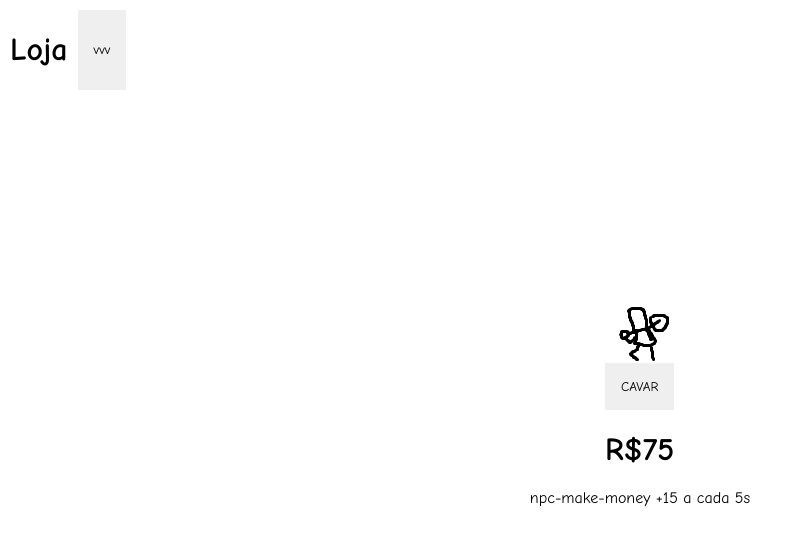
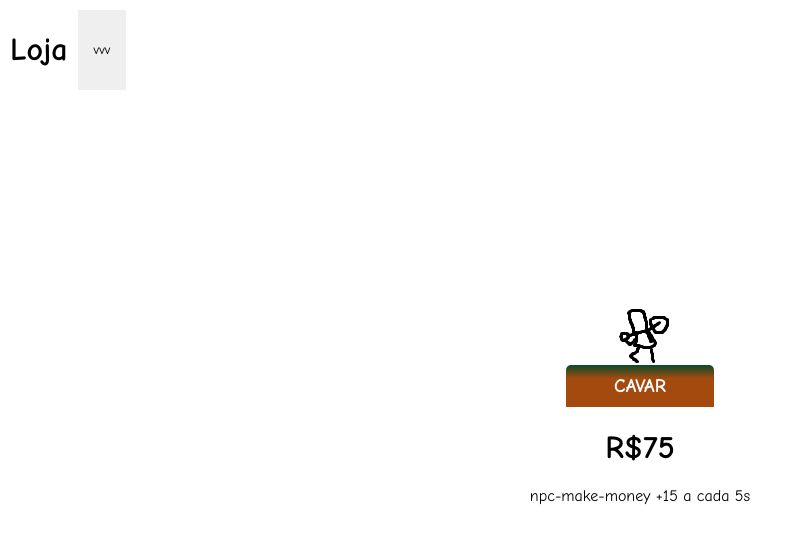
Before and after one commit to danielBRTanimacao/capitalism-game-react-ts, a React (Vite) app: page / in a window 1280 px wide. Shown: the top 546 px of the page, without its empty margins (0-801 px from the left). Built offline with nearby package versions, Linux system fonts and the light colour scheme.

Commit message:
feat: remaking some design to project

```diff
--- a/src/App.tsx
+++ b/src/App.tsx
@@ -40,11 +40,13 @@ export default () => {
         <>
             <Dashboard />
             <main>
-                <div>
+                <div className="center-div">
                     <img src={idle} alt="img-npc" />
-                    <button onClick={() => digMoney()}>CAVAR</button>
-                    <h1>R${amount}</h1>
+                    <button className="cave-btn" onClick={() => digMoney()}>
+                        CAVAR
+                    </button>
                 </div>
+                <h1>R${amount}</h1>
                 <div>
                     <div onClick={() => buyCompany(15)}>
                         npc-make-money +15 a cada 5s
--- a/src/assets/css/Index.css
+++ b/src/assets/css/Index.css
@@ -31,6 +31,34 @@ button:hover {
 
 .d-none {
     display: none;
+}
+
+/* INDEX */
+.center-div {
+    display: flex;
+    align-items: center;
+    flex-direction: column;
+}
+.cave-btn {
+    border-radius: 5px 5px 0 0;
+    padding: 10px 48px;
+    background: rgb(13, 99, 56);
+    background: linear-gradient(
+        180deg,
+        rgb(10, 73, 42) 0%,
+        rgb(164, 74, 14) 32%
+    );
+    color: white;
+    font-size: larger;
+    font-weight: 600;
+}
+.cave-btn:hover {
+    background: rgb(13, 99, 56);
+    background: linear-gradient(
+        180deg,
+        rgb(7, 48, 27) 0%,
+        rgb(119, 54, 10) 32%
+    );
 }
 
 /* DASHBOARD */
--- a/src/components/Dashboard.tsx
+++ b/src/components/Dashboard.tsx
@@ -4,6 +4,24 @@ import Brock from "../assets/sprites-npc/brock.png";
 
 export default () => {
     const [hideShop, setHideShop] = useState(true);
+
+    class NpcObjects {
+        img: string;
+        purchased: boolean;
+        price: number;
+        money_maked: number;
+        seconds: number;
+
+        constructor(img: string, price: number) {
+            this.img = img;
+            this.purchased = false;
+            this.price = price;
+            this.money_maked = 0;
+            this.seconds = 0;
+        }
+    }
+
+    const miner = new NpcObjects(Miner, 50);
 
     return (
         <>
@@ -18,7 +36,7 @@ export default () => {
                 </nav>
                 <ul className={`dashboard-list ${hideShop && "d-none"}`}>
                     <li className="item-dash">
-                        <img src={Miner} alt="item" />
+                        <img src={miner.img} alt="item" />
                         <div>
                             <button className="btn-dash">50$</button>
                         </div>
```
